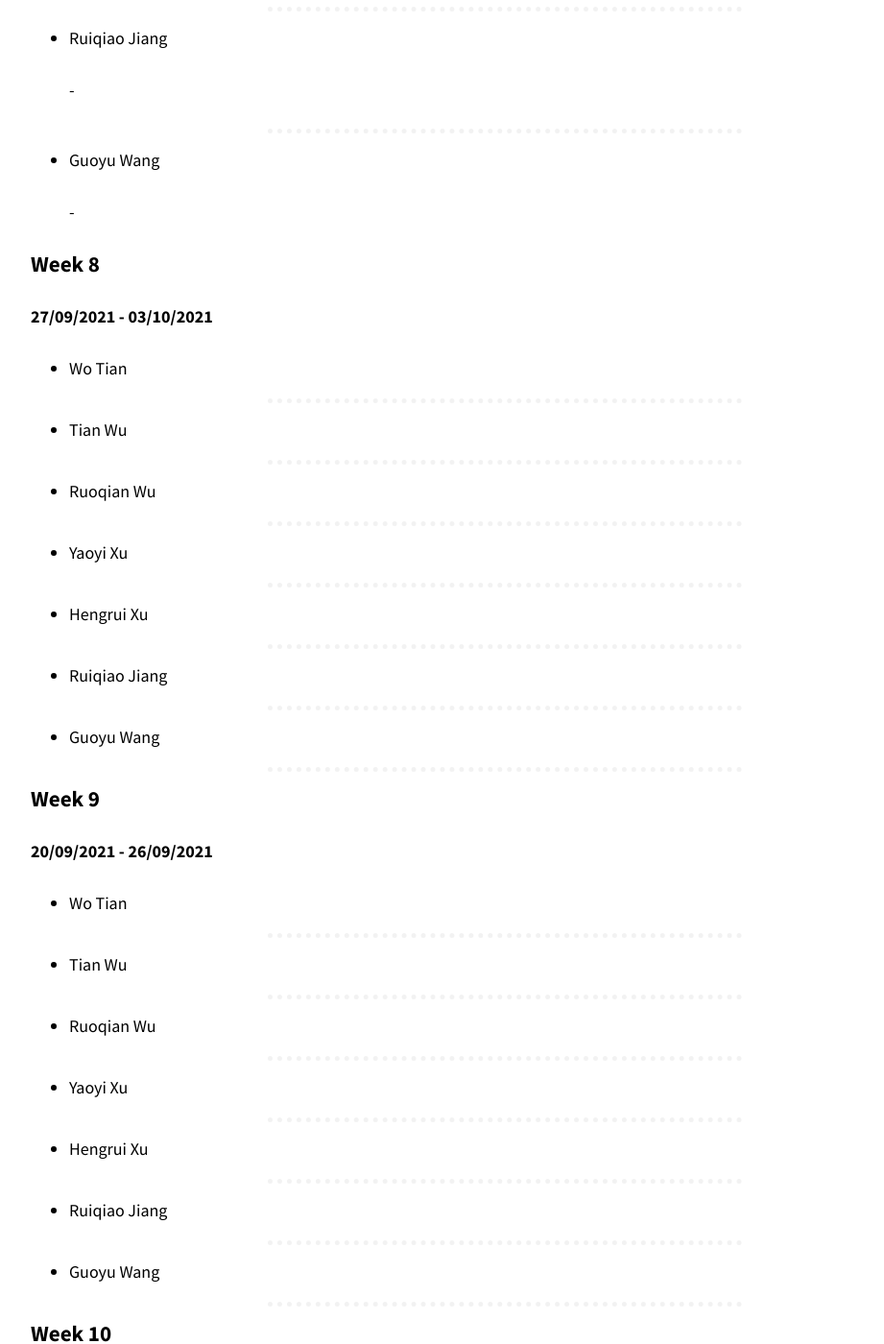
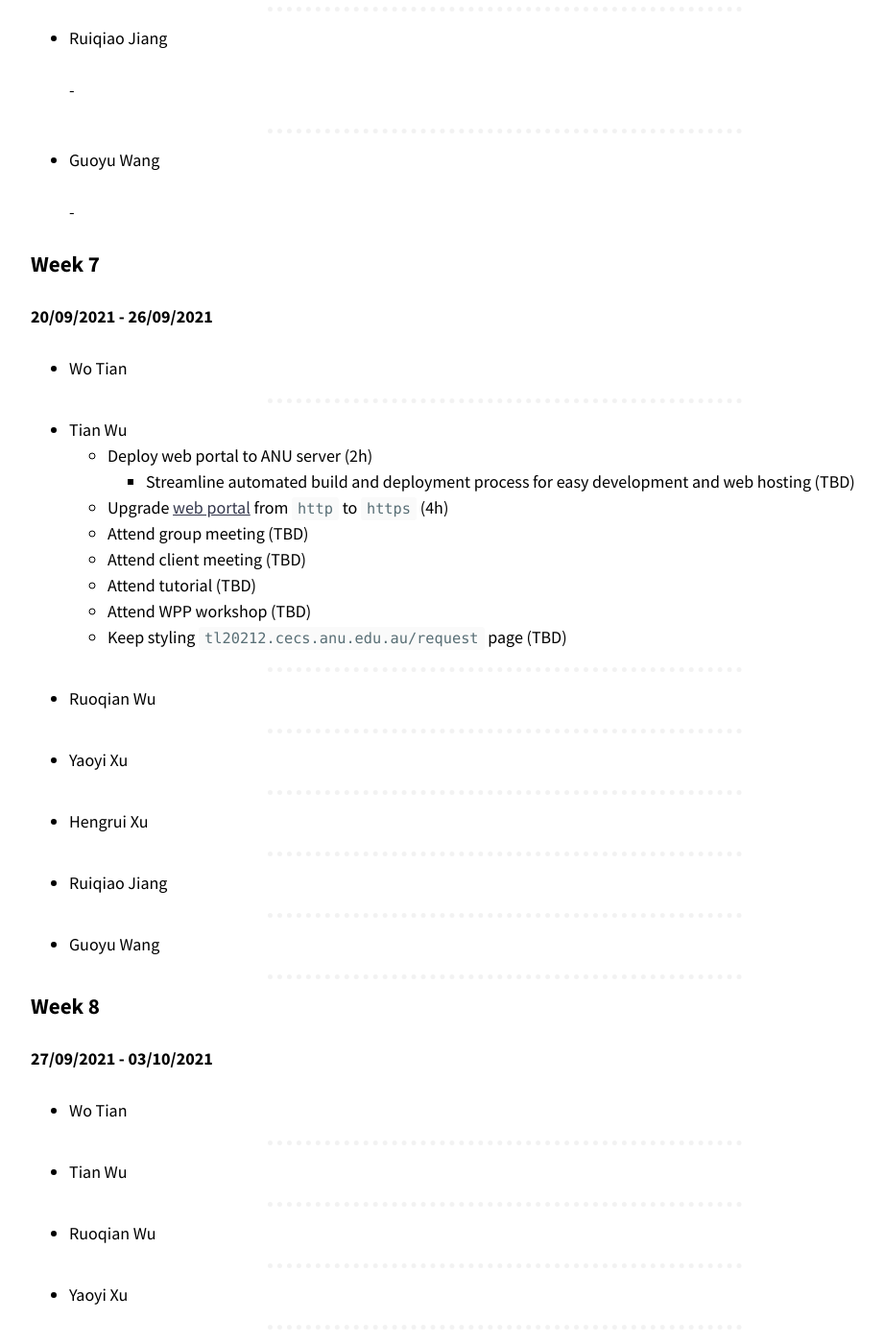
Before and after one commit to optofab/optofab.github.io, a Jekyll site: the page built from work_records.md, in a window 1280 px wide and 1400 px high, scrolled down 13150 px. Shown: the whole window at 96% size, without its empty margins (114-1035 px from the left). Built offline with Jekyll 4.4.1, drawn with Linux system fonts in a browser that asks for light colours; nearby versions of some CDN libraries; emoji names are drawn with the system emoji font; some of the changed text lies outside the part shown.

Commit message:
add placeholder for week 7 work records

```diff
--- a/work_records.md
+++ b/work_records.md
@@ -542,6 +542,46 @@ _[Don't forget to add hours for each of the work you've done. This line will be
 
   -
 
+### Week 7
+
+**20/09/2021 - 26/09/2021**
+
+- Wo Tian
+
+<hr class="hr-dotted">
+
+- Tian Wu
+  - Deploy web portal to ANU server (2h)
+    - Streamline automated build and deployment process for easy development and web hosting (TBD)
+  - Upgrade [web portal](https://tl20212.cecs.anu.edu.au) from `http` to `https` (4h)
+  - Attend group meeting (TBD)
+  - Attend client meeting (TBD)
+  - Attend tutorial (TBD)
+  - Attend WPP workshop (TBD)
+  - Keep styling `tl20212.cecs.anu.edu.au/request` page (TBD)
+
+<hr class="hr-dotted">
+
+- Ruoqian Wu
+
+<hr class="hr-dotted">
+
+- Yaoyi Xu
+
+<hr class="hr-dotted">
+
+- Hengrui Xu
+
+<hr class="hr-dotted">
+
+- Ruiqiao Jiang
+
+<hr class="hr-dotted">
+
+- Guoyu Wang
+
+<hr class="hr-dotted">
+
 ### Week 8
 
 **27/09/2021 - 03/10/2021**
```
